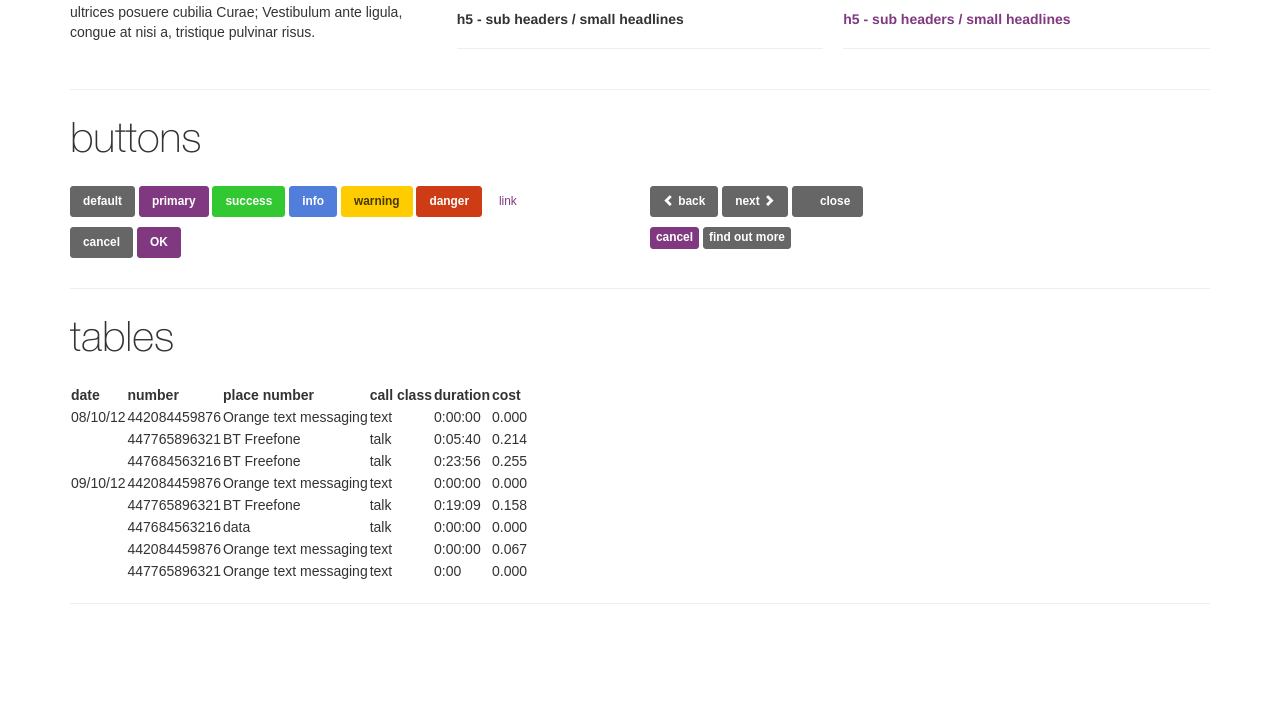
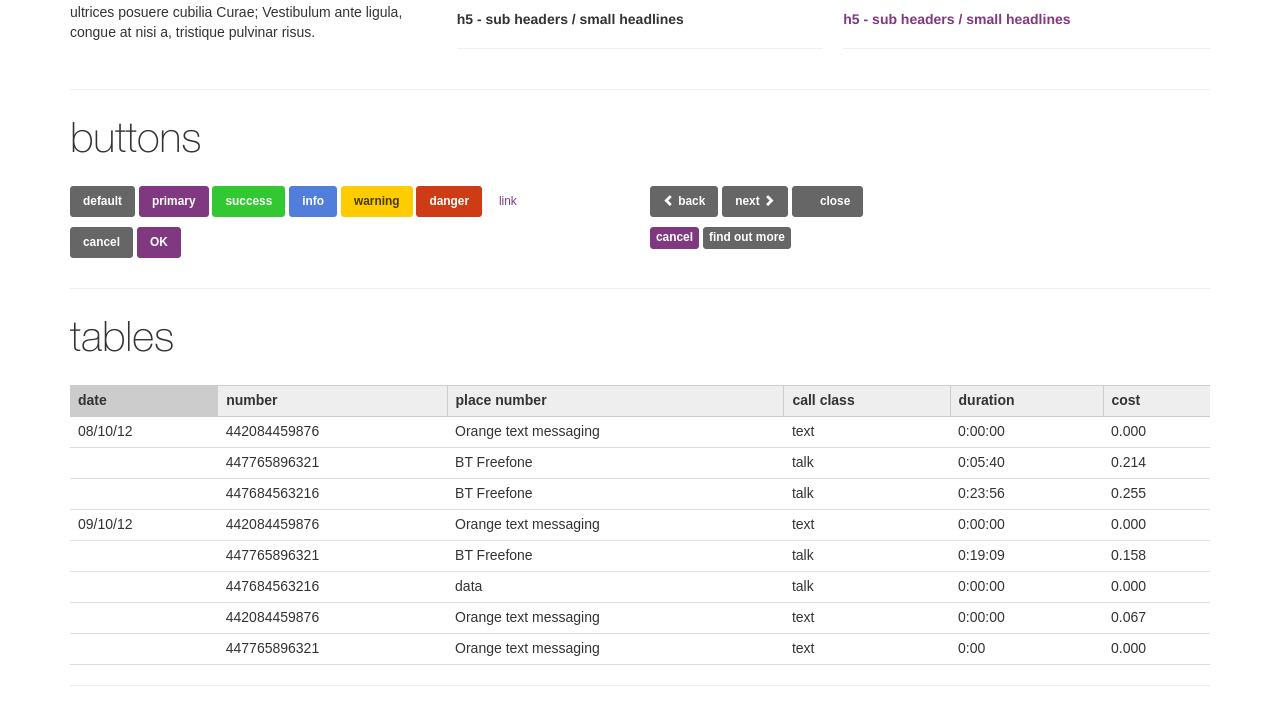
Before and after one commit to purple-dbu/sass-bootstrap-purple, a website: page index.html in a window 1280 px wide. Shown: the part 732-1436 px from the top of the page. Before the commit the page ends 1356 px from the top, so only its background shows below. Drawn offline with nearby package versions, Linux system fonts and the light colour scheme.

Commit message:
Improved tables implementation

```diff
--- a/index.html
+++ b/index.html
@@ -143,15 +143,18 @@ Tables
 -->
 <h2>tables</h2>
 
-<table>
+<table class="table">
+  <thead>
     <tr>
-    <th>date</th>
+      <th class="active">date</th>
       <th>number</th>
       <th>place number</th>
       <th>call class</th>
       <th>duration</th>
       <th>cost</th>
     </tr>
+  </thead>
+  <tbody>
     <tr>
       <td>08/10/12</td>
       <td>442084459876</td>
@@ -216,6 +219,7 @@ Tables
       <td>0:00</td>
       <td>0.000</td>
     </tr>
+  </tbody>
 </table>
 
 <hr>
--- /dev/null
+++ b/scss/_tables.scss
@@ -0,0 +1,77 @@
+
+// Tables
+// ======
+//
+// There are two main types of tables used within the Purple web products and
+// services, data tables and layout tables.
+//
+// - When using tables to present tabular information, use spacing, alignment,
+//   and indents, not borders, to delimit tabular information.
+// - Left align text within columns, and right align quantitative data (e.g.
+//   prices, quantity).
+// - Use colour to place emphasis on important information such as to
+//   highlight summary detail, or unread email.
+//
+// Data tables
+// -----------
+//
+// Data table should be used to make a collection of items with multiple
+// attributes easy to scan, analyze, and customize. All data should be left
+// aligned except for quantitative data which should be right aligned.
+// When the table is too long to display on one page, pagination can be used.
+//
+// Column sorting
+// --------------
+//
+// By clicking on a column header, the user has the ability to sort the
+// presented data to their liking. The arrow icon and a darker background for
+// the column header let users know that the default sorting column and the
+// table is sortable. All sortable headers have clear rollover state to show the
+// functionality is available.
+
+
+@import "sass-bootstrap/lib/tables";
+
+.table {
+
+  // Cells
+  > thead,
+  > tbody,
+  > tfoot {
+    > tr {
+      > th,
+      > td {
+        border-top: none;
+        border-bottom: 1px solid $table-border-color;
+      }
+    }
+  }
+
+  // Bottom align for column headings
+  > thead > tr > th {
+    border-bottom: 1px solid $table-header-border-color;
+    border-left: 1px solid $table-header-border-color;
+    background-color: $table-header-bg-color;
+
+    &:first-child {
+    	border-left: none;
+    }
+
+    &.active {
+    	background-color: $table-header-bg-color-active;
+    }
+  }
+
+  // Set top header to thead by default
+  > caption + thead,
+  > colgroup + thead,
+  > thead:first-child {
+    > tr:first-child {
+      > th,
+      > td {
+        border-top: 1px solid $table-header-border-color;
+      }
+    }
+  }
+
+}
--- a/scss/_variables.scss
+++ b/scss/_variables.scss
@@ -109,6 +109,20 @@ $border-radius-small:            3px !default;
 
 // Tables
 // -------------------------
+
+$table-cell-padding:                 5px 8px !default;
+$table-condensed-cell-padding:       3px 5px !default;
+
+// $table-bg:                           transparent !default; // overall background-color
+// $table-bg-accent:                    #f9f9f9 !default; // for striping
+// $table-bg-hover:                     #f5f5f5 !default;
+// $table-bg-active:                    $table-bg-hover !default;
+
+$table-border-color:                 #ddd !default; // table and cell border
+
+$table-header-border-color:          #ccc !default; // header border
+$table-header-bg-color:              #eee !default; // header background
+$table-header-bg-color-active:       #ccc !default; // header background (active = sorted)
 
 
 // Buttons
--- a/scss/bootstrap-purple.scss
+++ b/scss/bootstrap-purple.scss
@@ -15,7 +15,7 @@ $icon-font-path: "../bower_components/sass-bootstrap/fonts/" !default;
 @import "type";
 @import "sass-bootstrap/lib/code";
 @import "sass-bootstrap/lib/grid";
-@import "sass-bootstrap/lib/tables";
+@import "tables";
 @import "sass-bootstrap/lib/forms";
 @import "buttons";
 
```
Also changed, not shown: dist/bootstrap-purple.css, dist/bootstrap-purple.min.css, 1 other file. Lines whose indentation alone changed are shown as unchanged.
